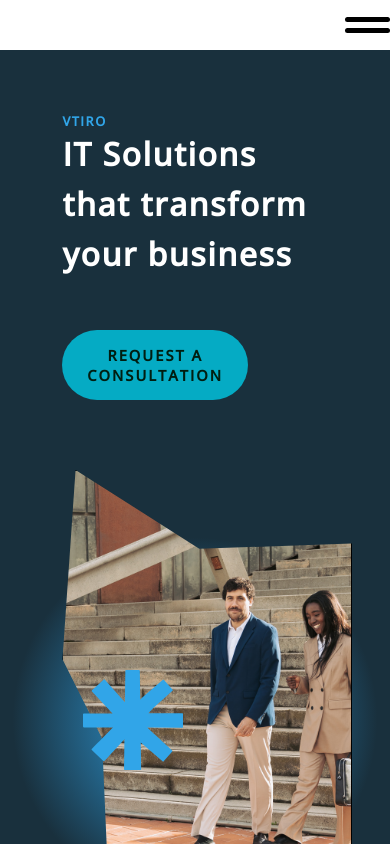
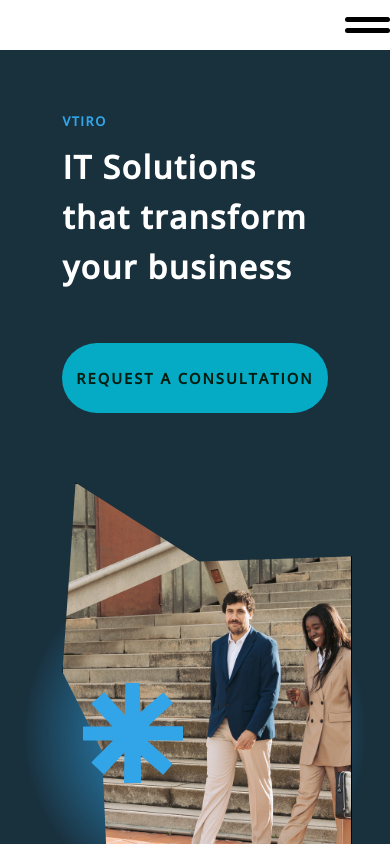
Before and after one commit to DeepakSaini420/New-IT-Frontend, a Next.js app: page / in a window 390 px wide. Shown: the top 844 px of the page. Built offline with nearby package versions, Linux system fonts and the light colour scheme.

Commit message:
Fixing responsiveness

```diff
--- a/src/app/page.module.css
+++ b/src/app/page.module.css
@@ -324,12 +324,18 @@
   .contactUs{
     min-height: 30vh;
   }
+  .headContent .content .headDescription{
+    margin-top: 1rem;
+  }
   .headContent .content .headDescription p{
     color: #fff;
     font-weight: 700;
     font-size: 2.5rem;
     letter-spacing: 1.5px;
     line-height: 50px;
+  }
+  .headButton{
+    width: 100%;
   }
   .content{
     margin-top: 3rem;
@@ -344,8 +350,8 @@
     height: 500px;
   }
   .headImageContianer .backImg{
-    width: 400px;
-    height: 700px;
+    width: 380px;
+    height: 480px;
   }
   .headImageContianer .starImg{
     width: 100px;
```
